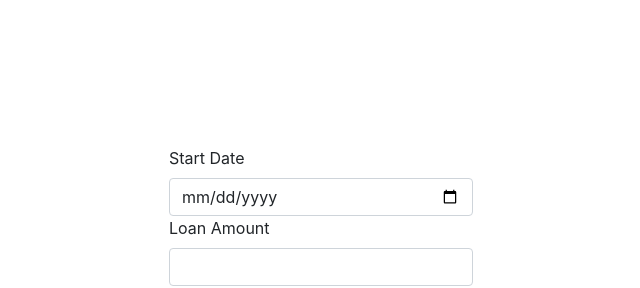
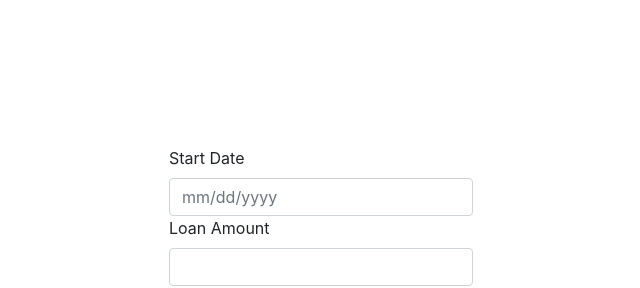
Before and after one commit to kpla001/payment_calculator, a Next.js app: page / in a window 1280 px wide. Shown: the top 288 px of the page, without its empty margins (319-959 px from the left). Built offline with nearby package versions, Linux system fonts and the light colour scheme.

Commit message:
(fix) fix attempt 3

```diff
--- a/components/CalculatorInput/CalculatorInput.jsx
+++ b/components/CalculatorInput/CalculatorInput.jsx
@@ -30,7 +30,8 @@ export default function CalculatorInput({ handleInput }) {
           Start Date
         </label>
         <input
-          type="date"
+          type="text"
+          placeholder="mm/dd/yyyy"
           name="startDate"
           className="form-control"
           min="1920-01-01"
```
